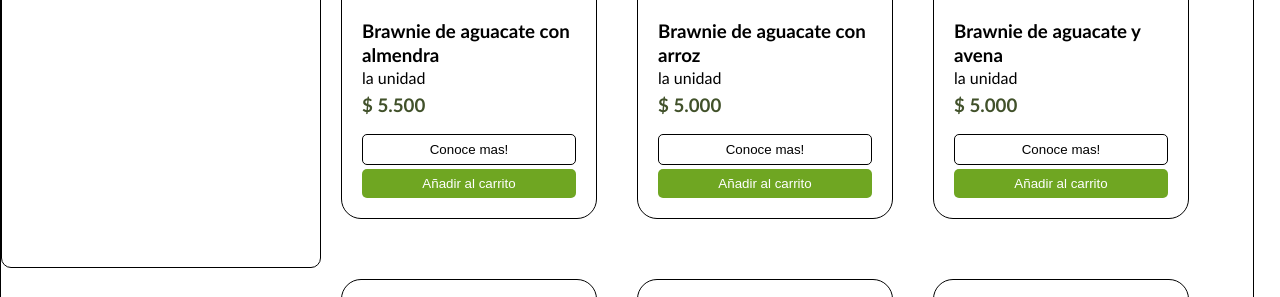
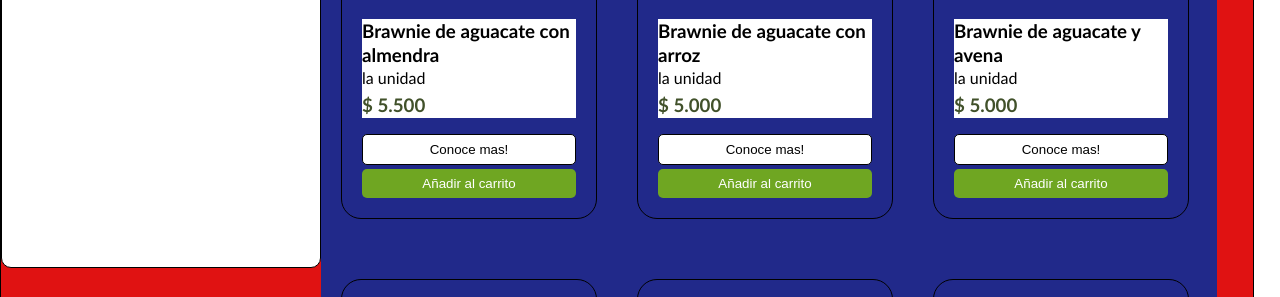
Before and after one commit to thresh11/Proyecto-Orito, a PHP site: page /productos.html in a window 1280 px wide. Shown: the part 1193-1490 px from the top of the page. Run offline with PHP 8.4, Linux system fonts and the light colour scheme.

Commit message:
19/10/2023

```diff
--- a/productos/estilosproductos.css
+++ b/productos/estilosproductos.css
@@ -93,10 +93,10 @@
 
 
 
-#pro__contedor__busqueda{
+.pro__contedor__busqueda{
     width: 98vw;
     /* height: 10vh; */
-    /* background-color: #e01212; */
+    background-color: #e01212;
     border: 1px solid black;
     margin-top: 5vh;
     display: flex;
@@ -116,9 +116,10 @@
     border-radius: 5px;
     outline: none;
     margin-left: 3vw;
+    /* height: 30vh; */
 }
 
-  .pro__contedor__busqueda-box {
+.pro__contedor__busqueda-box {
     width: 100%;
     padding: 15px;
     font-size: 16px;
@@ -127,19 +128,27 @@
     outline: none;
 
 
-  }
+}
 
 
 
-
+  #contenedor{
+    width: 70vw;
+    height: 100vh;
+    overflow: hidden;
+    position: relative;
+    background-color: #6fa622;
+  }
 
 #pro__contedor {
     width: 70vw;
     /* height: 75vh; */
-    /* background-color: rgb(33, 41, 138);    */
+    background-color: rgb(33, 41, 138);
     display: flex;
     flex-wrap: wrap;
     margin-left: 0vw;
+    position: absolute;
+    transition: top 0.3s;
 
     /* align-items: center; */
 
--- a/productos/productos.html
+++ b/productos/productos.html
@@ -25,7 +25,7 @@
 
 
     <!-- <section class="conterImg"> -->
-    <section id="pro__contedor__busqueda">
+    <section class="pro__contedor__busqueda">
 
 
 
@@ -40,14 +40,13 @@
 
 
 
+  <div id="contenedor">
+    <div class="pro__contedor__busqueda_verde">
 
+        <input type="text" class="pro__contedor__busqueda-box" placeholder="Buscar...">
+    </div>
+        <section id="pro__contedor">
 
-    <section id="pro__contedor">
-
-        <div class="pro__contedor__busqueda_verde">
-
-            <input type="text" class="pro__contedor__busqueda-box" placeholder="Buscar...">
-        </div>
 
 
                 <div class="pro__contedor__caja combo">
@@ -214,7 +213,7 @@
 
 
             </section>
-
+        </div>
 
     </section>
 
--- a/productos/scrit_productos.js
+++ b/productos/scrit_productos.js
@@ -71,8 +71,8 @@
         // DESLIZAR
 
 
-        const contenedor = document.getElementById('pro__contedor__busqueda');
-        const cajas = document.getElementById('pro__contedor__caja');
+        const contenedor = document.getElementById('contenedor');
+        const cajas = document.getElementById('pro__contedor');
         let desplazamiento = 0;
 
         function deslizarArriba() {
```
